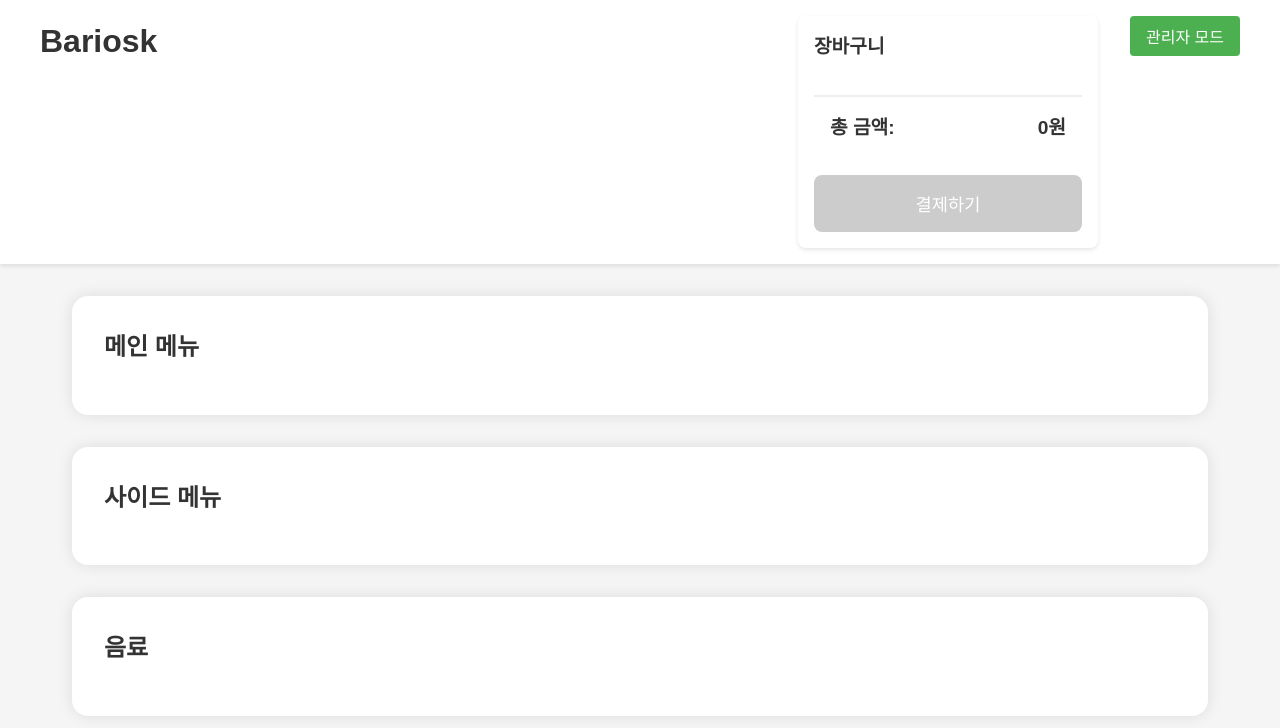
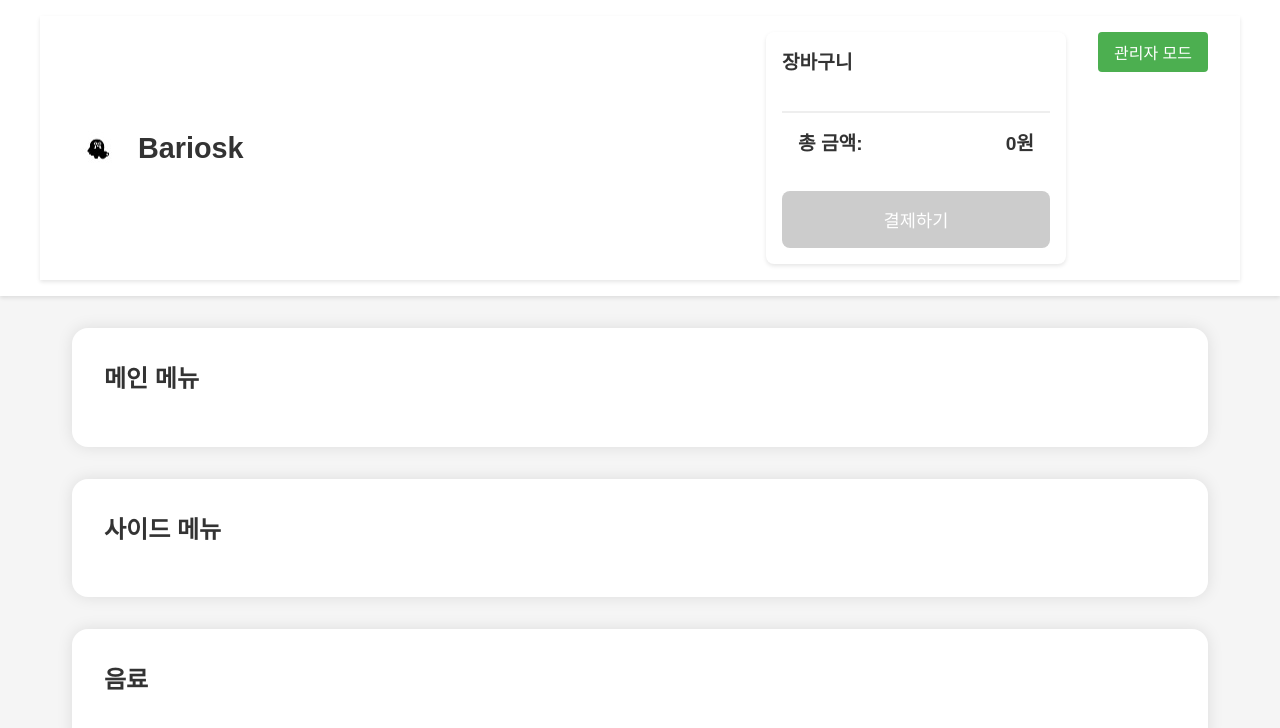
Before and after one commit to nahyeonsong/bariosk, a website: page index.html in a window 1280 px wide. Drawn offline with Linux system fonts and the light colour scheme; no server answers.

Commit message:
Add: Logo layout and styling

```diff
--- a/index.html
+++ b/index.html
@@ -10,7 +10,14 @@
     <body>
         <header>
             <div class="header-content">
-                <h1>Bariosk</h1>
+                <div class="logo-container">
+                    <img
+                        src="static/images/logo.png"
+                        alt="Bariosk Logo"
+                        class="logo"
+                    />
+                    <h1>Bariosk</h1>
+                </div>
                 <div class="header-right">
                     <div class="cart-section">
                         <h2>장바구니</h2>
--- a/styles.css
+++ b/styles.css
@@ -23,8 +23,10 @@ header {
     margin: 0 auto;
     display: flex;
     justify-content: space-between;
-    align-items: flex-start;
-    gap: 2rem;
+    align-items: center;
+    padding: 1rem 2rem;
+    background-color: #fff;
+    box-shadow: 0 2px 4px rgba(0, 0, 0, 0.1);
 }
 
 .header-right {
@@ -34,7 +36,9 @@ header {
 }
 
 h1 {
-    margin-bottom: 1rem;
+    margin: 0;
+    font-size: 1.8rem;
+    color: #333;
 }
 
 .admin-toggle {
@@ -491,3 +495,15 @@ button[type="submit"]:hover {
 .add-to-cart:hover {
     background-color: #45a049;
 }
+
+.logo-container {
+    display: flex;
+    align-items: center;
+    gap: 1rem;
+}
+
+.logo {
+    width: 50px;
+    height: 50px;
+    object-fit: contain;
+}
```
Also changed, not shown: static/images/logo.png (added).
